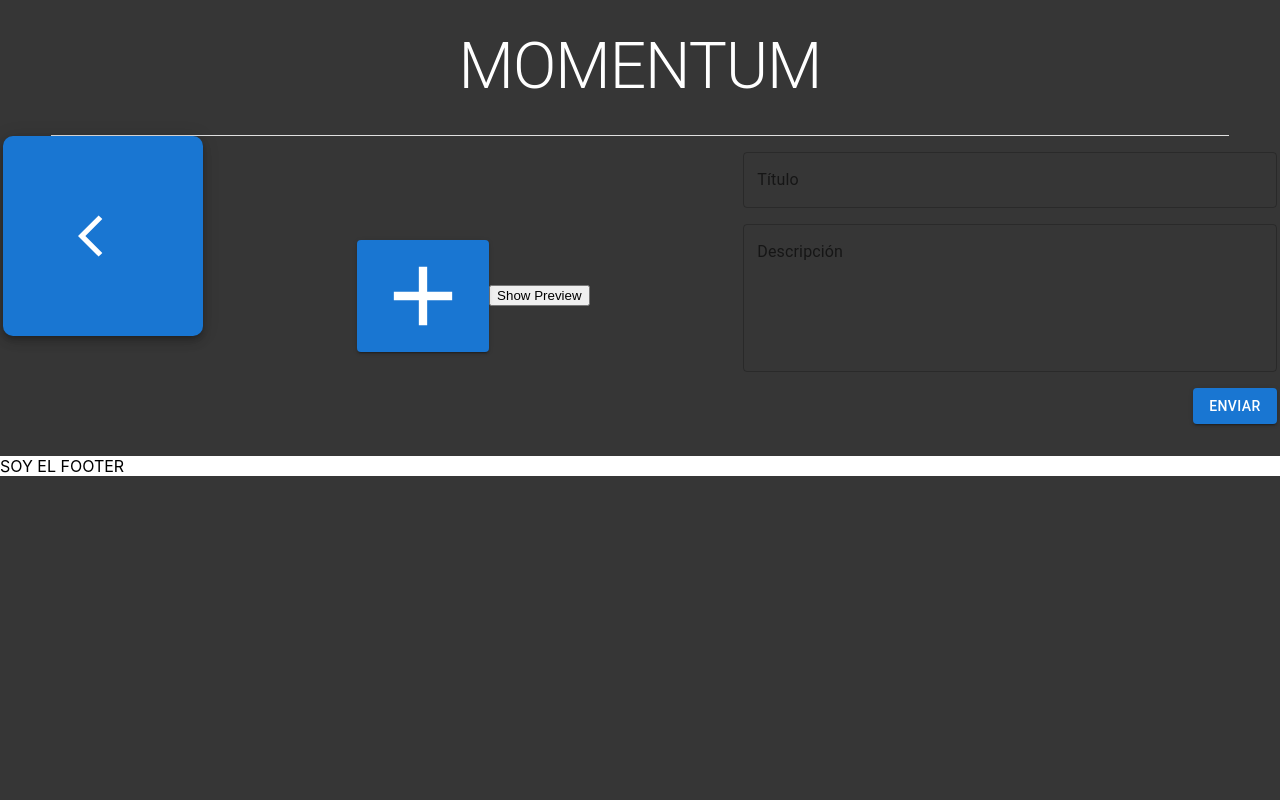
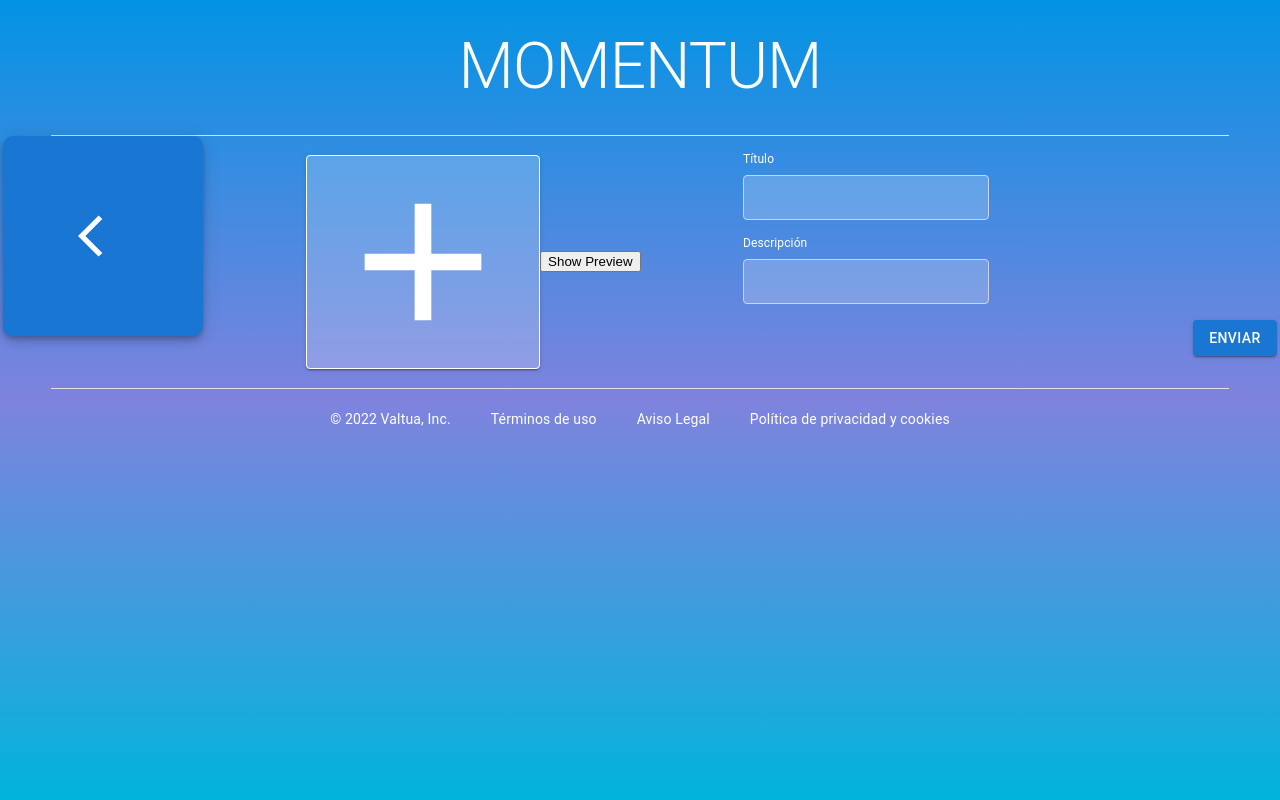
Before and after one commit to AdrianGonzalezFilgueira/fototeca-20, a Next.js app: page /upload in a window 1280 px wide. Built offline with nearby package versions, Linux system fonts and the light colour scheme.

Commit message:
Estilo a app.js, footer, login y upload

```diff
--- a/components/ButtonUpload.js
+++ b/components/ButtonUpload.js
@@ -17,8 +17,15 @@ export default function ButtonUpload({ register, onChange }) {
         type="file"
         onChange={onChange}
       />
-      <Button variant="contained" component="span">
-        <AddIcon sx={{ fontSize: 100 }} />
+      <Button
+        variant="contained"
+        component="span"
+        sx={{
+          backgroundColor: "rgba(255, 255, 255, 20%)",
+          border: "1px solid white",
+        }}
+      >
+        <AddIcon sx={{ fontSize: 200 }} />
       </Button>
     </label>
   );
--- a/components/Footer.js
+++ b/components/Footer.js
@@ -1,3 +1,37 @@
+import { Divider, Typography } from "@mui/material";
+import { Box } from "@mui/system";
+
 export default function Footer() {
-  return <footer style={{ backgroundColor: "white" }}>SOY EL FOOTER</footer>;
+  return (
+    <footer>
+      <Divider
+        style={{
+          backgroundColor: "white",
+          margin: "0 4%",
+        }}
+        variant="middle"
+      />
+      <Box
+        gap={5}
+        display="flex"
+        alignItems="center"
+        justifyContent="center"
+        my={2.5}
+        color="white"
+      >
+        <Typography variant="body2">
+          &copy; {new Date().getFullYear()} Valtua, Inc.
+        </Typography>
+        <Typography variant="body2" style={{ cursor: "pointer" }}>
+          Términos de uso
+        </Typography>
+        <Typography variant="body2" style={{ cursor: "pointer" }}>
+          Aviso Legal
+        </Typography>
+        <Typography variant="body2" style={{ cursor: "pointer" }}>
+          Política de privacidad y cookies
+        </Typography>
+      </Box>
+    </footer>
+  );
 }
--- a/components/TextInput.js
+++ b/components/TextInput.js
@@ -24,7 +24,12 @@ export default function InputText(props) {
       >
         {props.title}
       </InputLabel>
-      <TextInput type={props.type} id={props.title} />
+      <TextInput
+        type={props.type}
+        id={props.title}
+        //{...(props.multiline && multiline)}
+        row={props.row}
+      />
     </div>
   );
 }
--- a/pages/_app.js
+++ b/pages/_app.js
@@ -1,3 +1,4 @@
+import { Box } from "@mui/material";
 import Footer from "../components/Footer";
 import Navbar from "../components/Navbar";
 import "../styles/globals.css";
@@ -5,11 +6,15 @@ import "../styles/globals.css";
 export default function MyApp({ Component, pageProps }) {
   return (
     <>
-      <Navbar />
-      <main className="main">
+      <Box>
+        <Navbar />
+      </Box>
+      <Box>
         <Component {...pageProps} />
-      </main>
-      <Footer />
+      </Box>
+      <Box>
+        <Footer />
+      </Box>
     </>
   );
 }
--- a/pages/upload.js
+++ b/pages/upload.js
@@ -1,9 +1,10 @@
 import { useRef, useState } from "react";
 import { useForm } from "react-hook-form";
-import { TextField, Box, Grid, Fab } from "@mui/material";
+import { Box, Grid, Fab } from "@mui/material";
 import Link from "next/link";
 import ButtonUpload from "../components/ButtonUpload";
 import ButtonSubmit from "../components/ButtonSubmit";
+import InputText from "../components/TextInput";
 import ArrowBackIosIcon from "@mui/icons-material/ArrowBackIos";
 import axios from "axios";
 import ErrorMessage from "../components/ErrorMessage";
@@ -86,16 +87,14 @@ export default function UploadPage() {
             </Grid>
             <Grid item xs={5} container spacing={2} direction="column" py={2}>
               <Grid item>
-                <TextField
+                <InputText
                   {...register("title", {
                     minLength: 3,
                     maxLength: 100,
                     required: true,
                   })}
-                  id="outlined-basic"
-                  label="Título"
-                  variant="outlined"
-                  fullWidth
+                  title="Título"
+                  type="text"
                 />
                 {errors.title?.type === "required" && (
                   <ErrorMessage>Por favor completa este campo</ErrorMessage>
@@ -108,18 +107,15 @@ export default function UploadPage() {
                 )}
               </Grid>
               <Grid item>
-                <TextField
+                <InputText
                   {...register("description", {
                     minLength: 3,
                     maxLength: 250,
                     required: true,
                   })}
-                  id="outlined-multiline-static"
-                  label="Descripción"
-                  variant="outlined"
-                  multiline
+                  //multiline={true}
                   rows={5}
-                  fullWidth
+                  title="Descripción"
                 />
                 {errors.description?.type === "required" && (
                   <ErrorMessage>Por favor completa este campo</ErrorMessage>
--- a/styles/globals.css
+++ b/styles/globals.css
@@ -8,9 +8,16 @@ body {
 }
 
 body {
-  background-color: rgb(54, 54, 54);
+  background: linear-gradient(
+    180deg,
+    #0293e4 0%,
+    rgba(0, 8, 188, 0.5) 50%,
+    #00b4dc 100%
+  );
   display: flex;
   flex-direction: column;
+  background-repeat: no-repeat;
+  background-attachment: fixed;
 }
 
 a {
```
